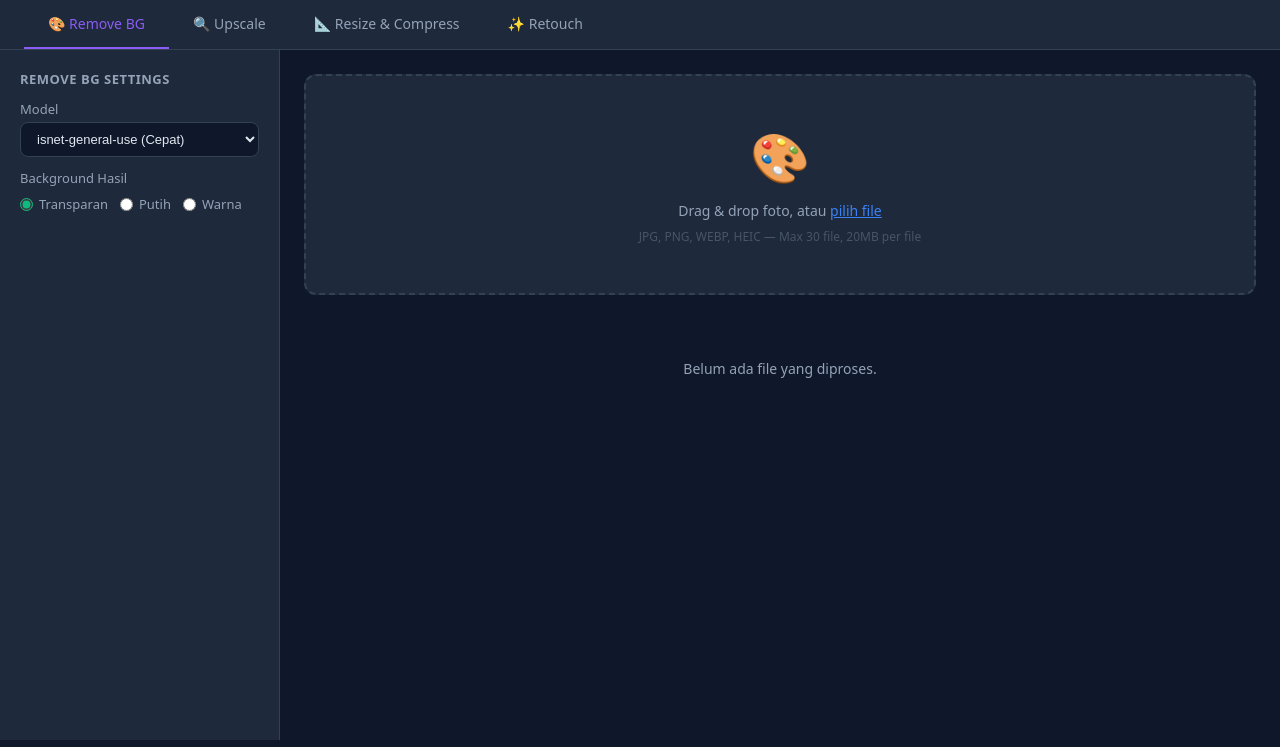
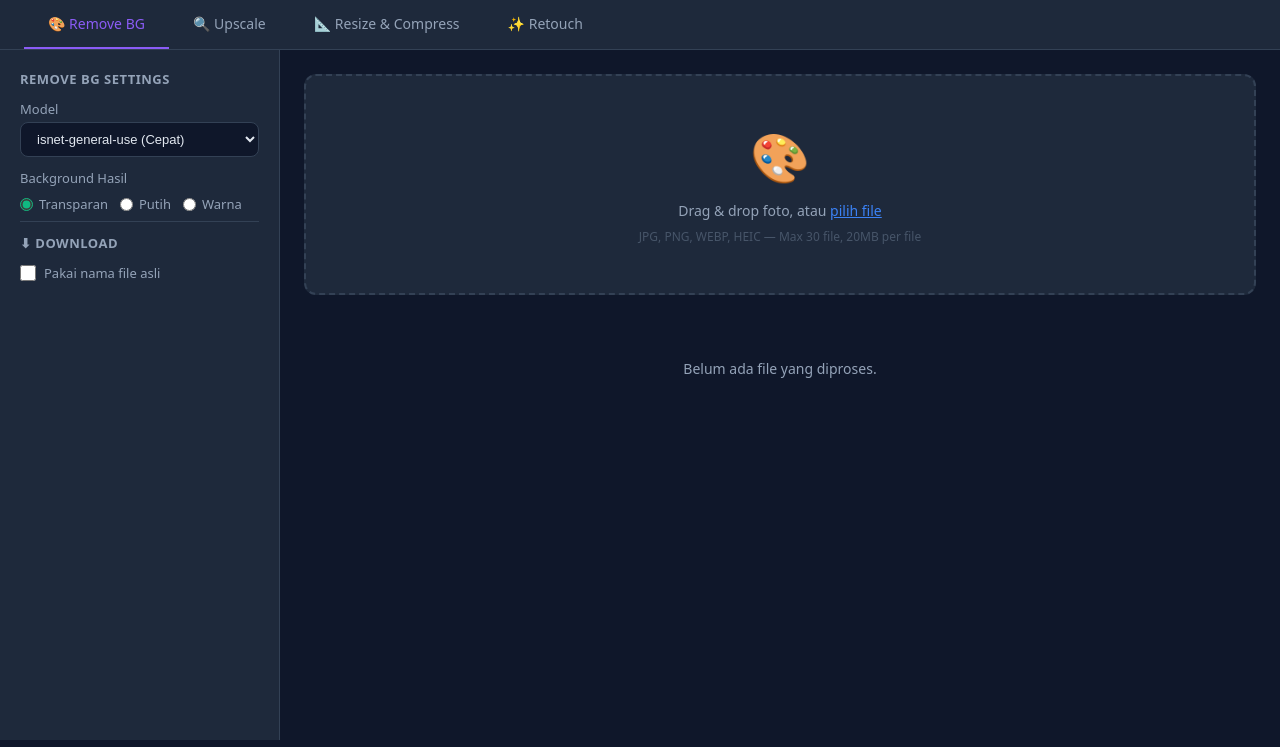
Before and after one commit to rizkyzaneva-sukses/zaneva-imagekit, a Flask app: page / in a window 1280 px wide. Shown: the part 53-800 px from the top of the page. Run offline with Flask 3, Linux system fonts and the light colour scheme; the visitor is signed in with stand-in values (Sample User, id 1); some libraries are stand-ins or nearby versions.

Commit message:
feat: implement AI image upscaler module using ONNX Runtime and add configurable download filenames for processed assets.

```diff
--- a/app.py
+++ b/app.py
@@ -266,7 +266,8 @@ def bg_download(output_id):
     p = get_work_dir("bg") / "output" / output_id
     if not p.exists():
         abort(404)
-    return send_file(p, as_attachment=True, download_name=output_id)
+    dl_name = request.args.get("name", output_id)
+    return send_file(p, as_attachment=True, download_name=dl_name)
 
 
 @app.route("/bg/download-all", methods=["POST"])
@@ -394,7 +395,8 @@ def upscale_download(output_id):
     p = get_work_dir("upscale") / "output" / output_id
     if not p.exists():
         abort(404)
-    return send_file(p, as_attachment=True, download_name=output_id)
+    dl_name = request.args.get("name", output_id)
+    return send_file(p, as_attachment=True, download_name=dl_name)
 
 
 @app.route("/upscale/download-all", methods=["POST"])
@@ -494,7 +496,8 @@ def resize_download(output_id):
     p = get_work_dir("resize") / "output" / output_id
     if not p.exists():
         abort(404)
-    return send_file(p, as_attachment=True, download_name=output_id)
+    dl_name = request.args.get("name", output_id)
+    return send_file(p, as_attachment=True, download_name=dl_name)
 
 
 @app.route("/resize/download-all", methods=["POST"])
@@ -586,7 +589,8 @@ def retouch_download(output_id):
     p = get_work_dir("retouch") / "output" / output_id
     if not p.exists():
         abort(404)
-    return send_file(p, as_attachment=True, download_name=output_id)
+    dl_name = request.args.get("name", output_id)
+    return send_file(p, as_attachment=True, download_name=dl_name)
 
 
 @app.route("/retouch/download-all", methods=["POST"])
--- a/modules/upscaler.py
+++ b/modules/upscaler.py
@@ -41,8 +41,25 @@ def _get_best_providers() -> list:
     TRT melakukan JIT-compile model saat pertama run — bisa timeout / crash
     untuk model kompleks seperti x4plus (23 RRDB blocks).
     CUDAExecutionProvider sudah GPU-accelerated tanpa overhead TRT.
+
+    Jika env FORCE_CPU=1 diset, atau terdeteksi RDP session (tanpa GPU fisik),
+    langsung pakai CPU untuk menghindari CUBLAS failure.
     """
-    import onnxruntime as ort
+    import os, onnxruntime as ort
+
+    # Override manual lewat env var
+    if os.environ.get("FORCE_CPU", "0") == "1":
+        print("[Upscaler] ⚪ FORCE_CPU=1 → CPU only")
+        return ["CPUExecutionProvider"]
+
+    # RDP session: Microsoft Remote Display Adapter = tidak ada GPU fisik di session
+    # SESSIONNAME env ada di Windows RDP session (RDP-Tcp#N), tidak ada di console
+    session_name = os.environ.get("SESSIONNAME", "")
+    is_rdp = session_name.startswith("RDP-") or session_name.lower().startswith("rdp")
+    if is_rdp:
+        print(f"[Upscaler] ⚪ RDP session ({session_name!r}) → CPU only (hindari CUBLAS OOM)")
+        return ["CPUExecutionProvider"]
+
     available = ort.get_available_providers()
     # Buang TRT dan OpenVINO agar tidak dipilih secara otomatis
     safe = [p for p in available if p not in (
--- a/templates/index.html
+++ b/templates/index.html
@@ -244,6 +244,14 @@
                     ℹ️ Upscale menggunakan RealESRGAN (auto GPU/CPU).
                 </p>
             </div>
+            <!-- Download options (sempre visible) -->
+            <div class="sidebar-section" id="dl-options-global" style="border-top:1px solid var(--border);margin-top:8px;padding-top:12px;">
+                <h3>⬇ Download</h3>
+                <label style="display:flex;align-items:center;gap:8px;cursor:pointer;font-size:13px;">
+                    <input type="checkbox" id="keepOrigNameToggle" style="width:16px;height:16px;cursor:pointer;accent-color:var(--accent);">
+                    Pakai nama file asli
+                </label>
+            </div>
         </div>
 
         <!-- Content panels -->
@@ -397,6 +405,21 @@
     // TOAST / LOADING
     // ═══════════════════════════════════════
     function esc(s) { return String(s).replace(/\\/g, '\\\\').replace(/'/g, "\\'"); }
+    let _keepOrigName = false;
+    document.getElementById('keepOrigNameToggle').addEventListener('change', function() { _keepOrigName = this.checked; });
+    function dlUrl(tab, outputId, original) {
+        if (!_keepOrigName) return '/' + tab + '/download/' + outputId;
+        const oExt = outputId.includes('.') ? outputId.slice(outputId.lastIndexOf('.')) : '';
+        const oStem = original.includes('.') ? original.slice(0, original.lastIndexOf('.')) : original;
+        return '/' + tab + '/download/' + outputId + '?name=' + encodeURIComponent(oStem + oExt);
+    }
+    function dlUrlResize(outputId, original, label) {
+        if (!_keepOrigName) return '/resize/download/' + outputId;
+        const oExt = outputId.includes('.') ? outputId.slice(outputId.lastIndexOf('.')) : '';
+        const oStem = original.includes('.') ? original.slice(0, original.lastIndexOf('.')) : original;
+        const safeLbl = label.replace(/[^a-zA-Z0-9]/g, '_');
+        return '/resize/download/' + outputId + '?name=' + encodeURIComponent(oStem + '_' + safeLbl + oExt);
+    }
     function showToast(msg, type = '') {
         const t = document.getElementById('toast');
         t.textContent = msg; t.className = 'toast show ' + type;
@@ -492,7 +515,7 @@
                 <div class="info"><div class="name">${f.original}</div><div class="status ${sc}">${st}</div></div>
                 ${f.status === 'done' && f.outputId ? `<div class="actions">
                     <button class="btn btn-primary" onclick="window.open('/bg/preview/${f.outputId}','_blank')">👁</button>
-                    <button class="btn btn-success" onclick="location.href='/bg/download/${f.outputId}'">⬇</button>
+                    <button class="btn btn-success" onclick="location.href=dlUrl('bg','${f.outputId}','${esc(f.original)}')">⬇</button>
                     <button class="btn btn-outline" onclick="sendTo('bg','${f.outputId}','${esc(f.original)}','upscale')">→ Upscale</button>
                     <button class="btn btn-outline" onclick="sendTo('bg','${f.outputId}','${esc(f.original)}','resize')">→ Resize</button>
                 </div>` : f.status === 'error' ? `<div class="actions"><button class="btn btn-danger" onclick="retryBg(${i})">🔄 Retry</button></div>` : ''}`;
@@ -703,7 +726,7 @@
                 <div class="info"><div class="name">${f.original}</div><div class="status ${sc}">${st}</div>${swHtml}</div>
                 ${f.status === 'done' && f.outputId ? `<div class="actions">
                     <button class="btn btn-primary" onclick="window.open('/upscale/preview/${f.outputId}','_blank')">👁</button>
-                    <button class="btn btn-success" onclick="location.href='/upscale/download/${f.outputId}'">⬇</button>
+                    <button class="btn btn-success" onclick="location.href=dlUrl('upscale','${f.outputId}','${esc(f.original)}')">⬇</button>
                     <button class="btn btn-outline" onclick="sendTo('upscale','${f.outputId}','${esc(f.original)}','bg')">��� Remove BG</button>
                     <button class="btn btn-outline" onclick="sendTo('upscale','${f.outputId}','${esc(f.original)}','resize')">→ Resize</button>
                 </div>` : f.status === 'error' ? `<div class="actions"><button class="btn btn-danger" onclick="retryUpscale(${i})">🔄 Retry</button></div>` : ''}`;
@@ -802,7 +825,7 @@
                 actionsHtml = '<div class="actions">';
                 for (const o of f.outputs) {
                     actionsHtml += `<button class="btn btn-primary" onclick="window.open('/resize/preview/${o.output_id}','_blank')" title="${o.label}">${o.label}</button>` +
-                                   `<button class="btn btn-success" onclick="location.href='/resize/download/${o.output_id}'" title="Download ${o.label}">⬇</button>`;
+                                   `<button class="btn btn-success" onclick="location.href=dlUrlResize('${o.output_id}','${esc(f.original)}','${esc(o.label)}')" title="Download ${o.label}">⬇</button>`;
                 }
                 actionsHtml += '</div>';
             } else if (f.status === 'error') {
@@ -982,7 +1005,7 @@
                 <div class="info"><div class="name">${f.original}</div><div class="status ${sc}">${st}</div></div>
                 ${f.status === 'done' && f.outputId ? `<div class="actions">
                     <button class="btn btn-primary" onclick="window.open('/retouch/preview/${f.outputId}','_blank')">👁</button>
-                    <button class="btn btn-success" onclick="location.href='/retouch/download/${f.outputId}'">⬇</button>
+                    <button class="btn btn-success" onclick="location.href=dlUrl('retouch','${f.outputId}','${esc(f.original)}')">⬇</button>
                     <button class="btn btn-outline" onclick="sendTo('retouch','${f.outputId}','${esc(f.original)}','upscale')">→ Upscale</button>
                     <button class="btn btn-outline" onclick="sendTo('retouch','${f.outputId}','${esc(f.original)}','resize')">→ Resize</button>
                 </div>` : f.status === 'error' ? `<div class="actions"><button class="btn btn-danger" onclick="retryRetouch(${i})">🔄 Retry</button></div>` : ''}`;
```
